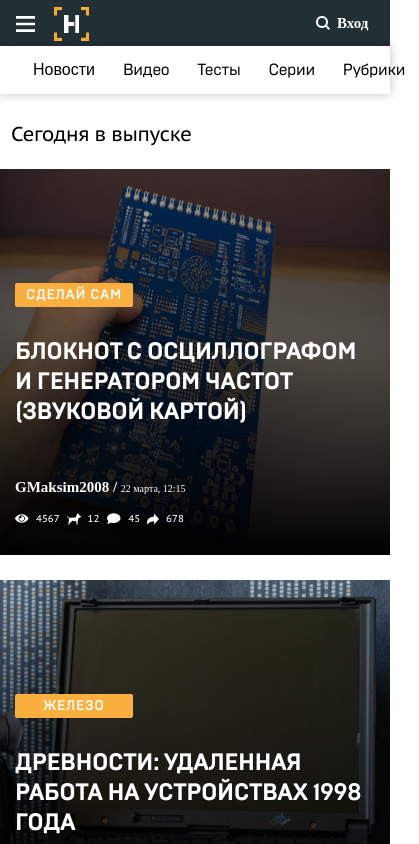
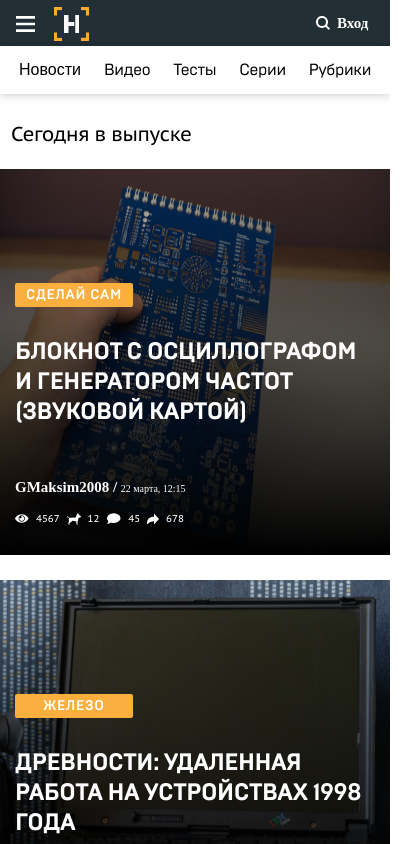
Before and after one commit to immo0rtal/snp-task1, a website: page index.html in a window 390 px wide. Shown: the top 844 px of the page, 419 px wide, since content can reach past the window. Drawn offline with Linux system fonts and the light colour scheme; a web font is replaced by a local one.

Commit message:
test github pages 4

```diff
--- a/src/scss/style.scss
+++ b/src/scss/style.scss
@@ -2137,6 +2137,9 @@ img {
                   .nav__li:last-child {
                     display: none;
                   }
+                  .nav__li {
+                    padding: 0;
+                  }
                 }
               }
             }
```
Also changed, not shown: dist/css/style.css, dist/css/style.min.css.
